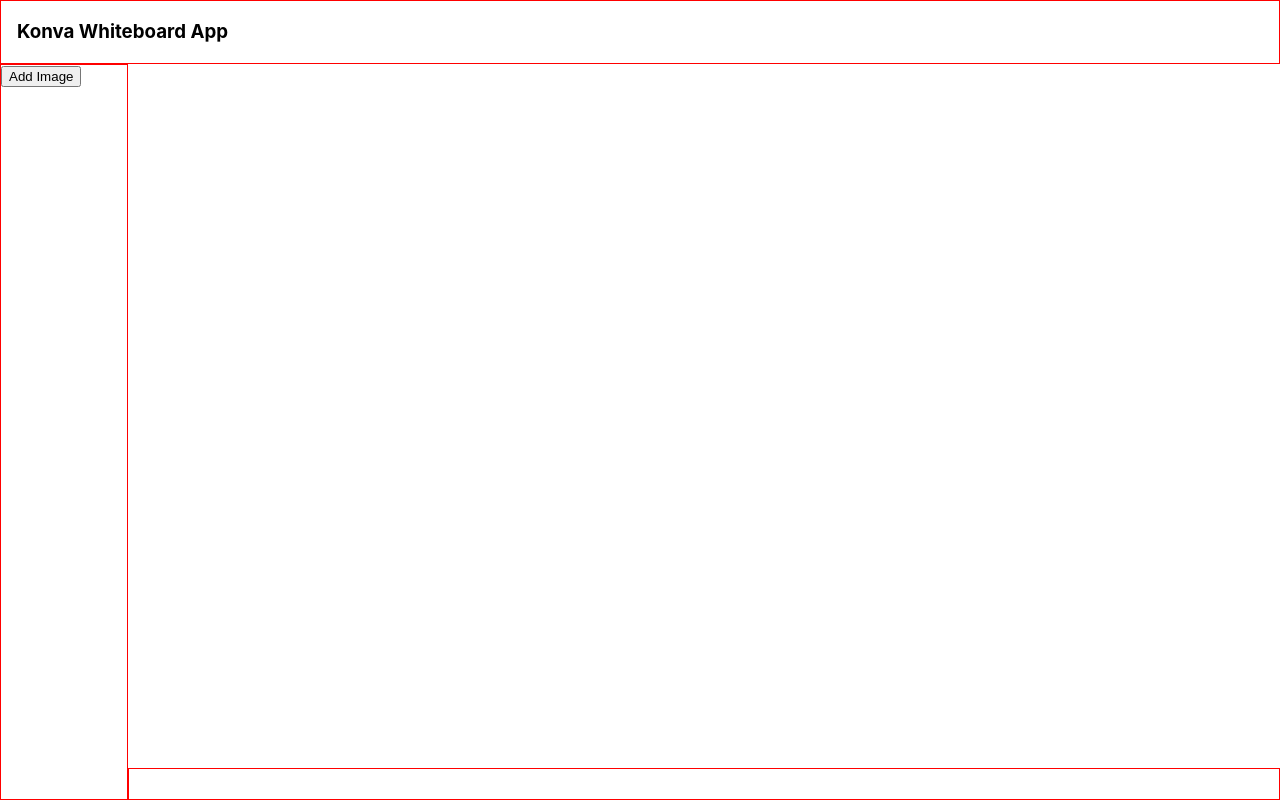
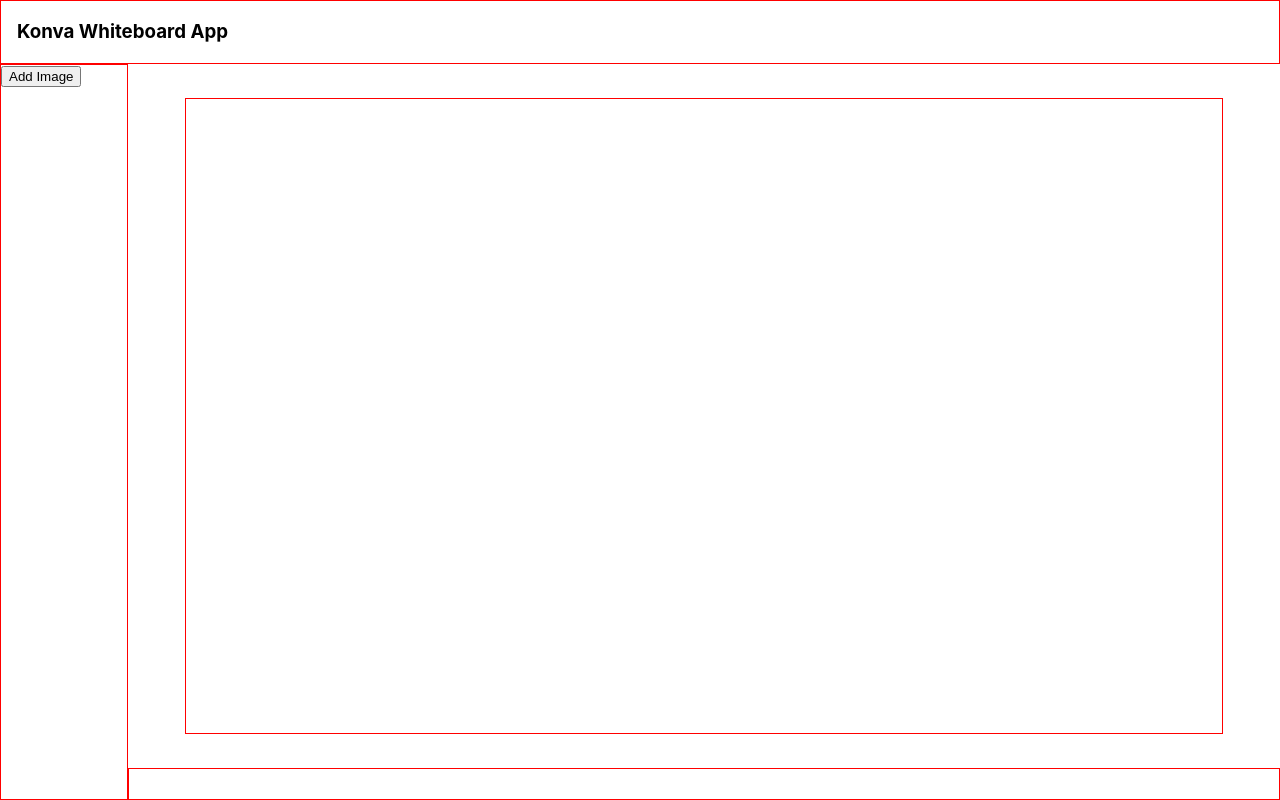
Before and after one commit to meghein/konva-whiteboard, a React (Create React App) app: page / in a window 1280 px wide. Built offline with nearby package versions, Linux system fonts and the light colour scheme.

Commit message:
remove main and refactor canvas css'

```diff
--- a/src/components/App.scss
+++ b/src/components/App.scss
@@ -6,11 +6,7 @@
   grid-template-columns: $nav-height*2 auto;
   grid-template-areas:
     "header header"
-    "toolbar main"
+    "toolbar canvas"
     "toolbar footer";
   height: 100vh;
-  main {
-    display: grid;
-    grid-area: main;
-  }
 }
--- a/src/components/Canvas.js
+++ b/src/components/Canvas.js
@@ -30,12 +30,18 @@
 //   )
 // })
 
-import React from 'react'
+import React from 'react';
+import './Canvas.scss';
 
 export default function Canvas() {
   return (
-    <div>
+    <div className='background'>
+      <div
+        id='canvas'
+        className='canvas'
+      >
 
+      </div>
     </div>
   )
 }
--- a/src/components/Canvas.scss
+++ b/src/components/Canvas.scss
@@ -1,6 +1,11 @@
-#canvas {
-  width: 90%;
-  height: 90%;
-  margin: auto;
-  border: 1px solid red;
+.background {
+  grid-area: canvas;
+  display: flex;
+  align-items: center;
+  .canvas {
+    width: 90%;
+    height: 90%;
+    margin: auto;
+    border: 1px solid red;
+  }
 }
```
